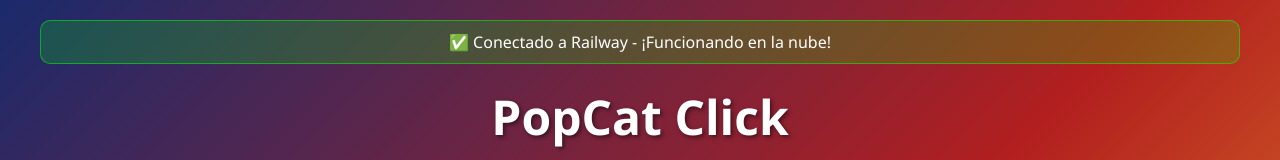
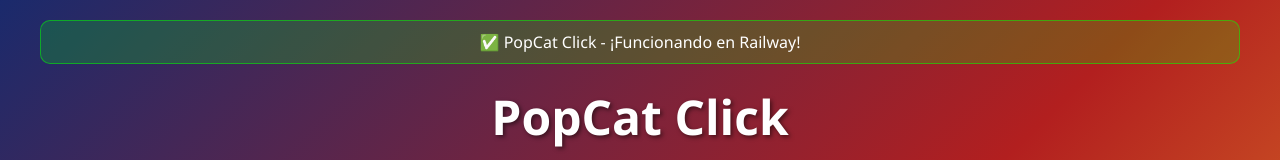
Before and after one commit to pool0007/popcat-railway, a website: page index.html in a window 1280 px wide. Shown: the top 160 px of the page. Drawn offline with Linux system fonts and the light colour scheme; no server answers.

Commit message:
Add files via upload

```diff
--- a/index.html
+++ b/index.html
@@ -210,7 +210,7 @@
 <body>
     <div class="container">
         <div class="success-badge">
-            ✅ Conectado a Railway - ¡Funcionando en la nube!
+            ✅ PopCat Click - ¡Funcionando en Railway!
         </div>
 
         <header>
```
